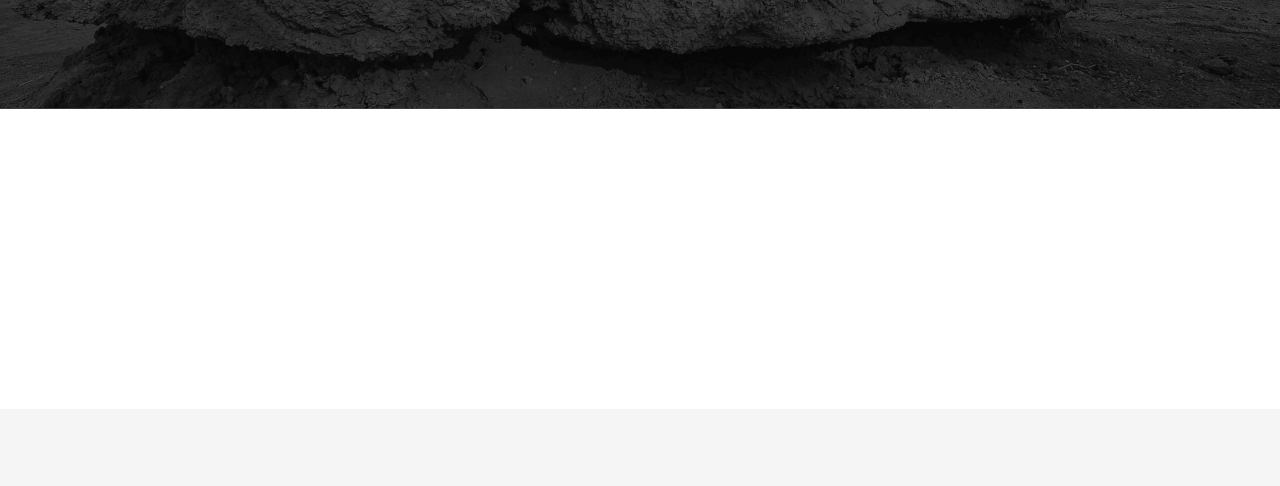
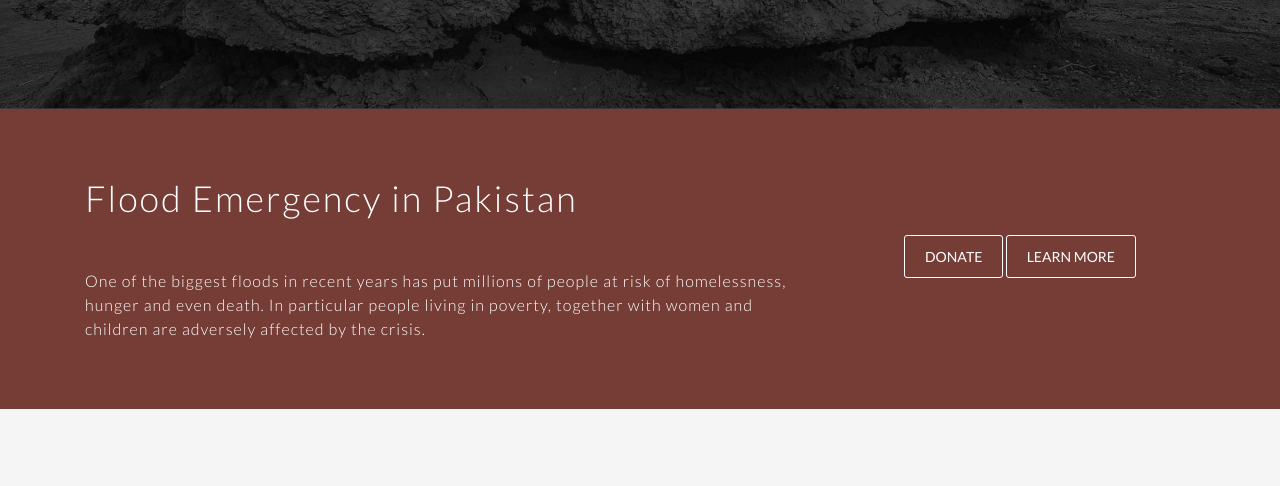
Before and after one commit to welaugh/welaugh.github.io, a plain HTML site: page index.html in a window 1280 px wide. Shown: the part 711-1197 px from the top of the page. Drawn offline with nearby package versions, Linux system fonts and the light colour scheme.

Commit message:
Update index.html

```diff
--- a/index.html
+++ b/index.html
@@ -102,7 +102,7 @@ height="0" width="0" style="display:none;visibility:hidden"></iframe></noscript>
 </section>
      <!-- Flood emergency -->
 
-<div class="pt-40 pb-40 .emergency-bg d-flex align-items-center" style="min-height: 300px;">
+<div class="pt-40 pb-40 emergency-bg d-flex align-items-center" style="min-height: 300px;">
     <div class="container">
         <div class="row align-items-center">
             <div class="col-md-8">
@@ -117,10 +117,8 @@ height="0" width="0" style="display:none;visibility:hidden"></iframe></noscript>
             </div>
             <div class="col-md-4">
                 <div class="text-center work-text">
+                    <a class="button btn-black" href="/about#bankaccount">DONATE</a>
                     <a class="button btn-black" href="/blog/pakistan-flood-response-2022">LEARN MORE</a>
-                </div>
-                <div class="text-center work-text">
-                    <a class="button btn-black" href="/about#bankaccount">DONATE</a>
                 </div>
             </div>
         </div>
```
